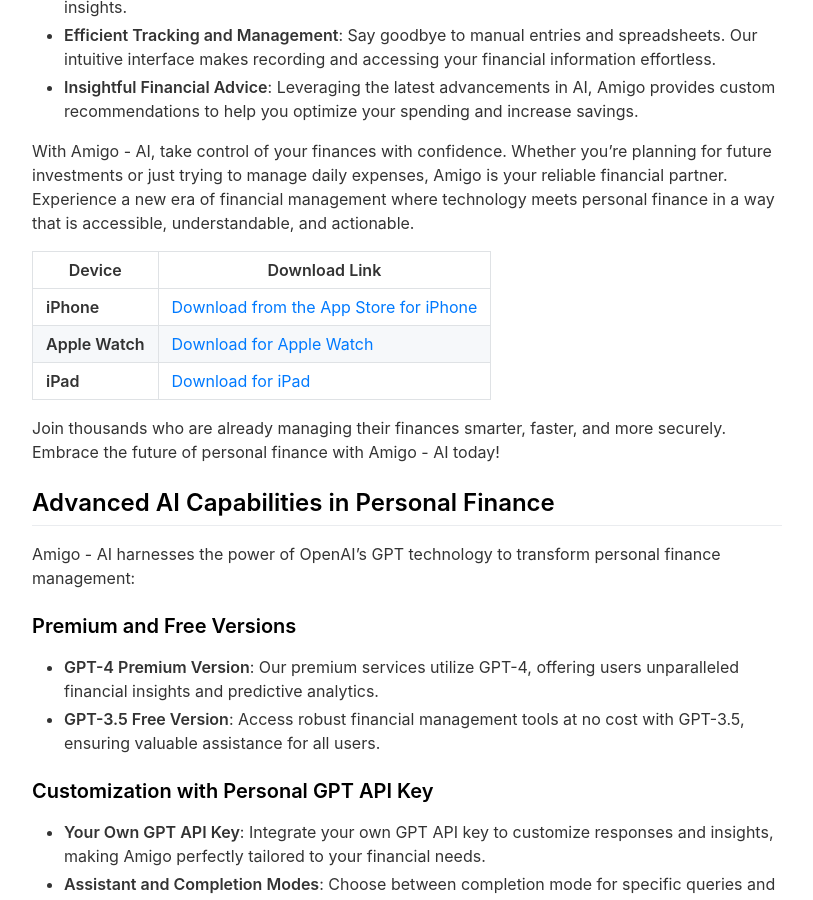
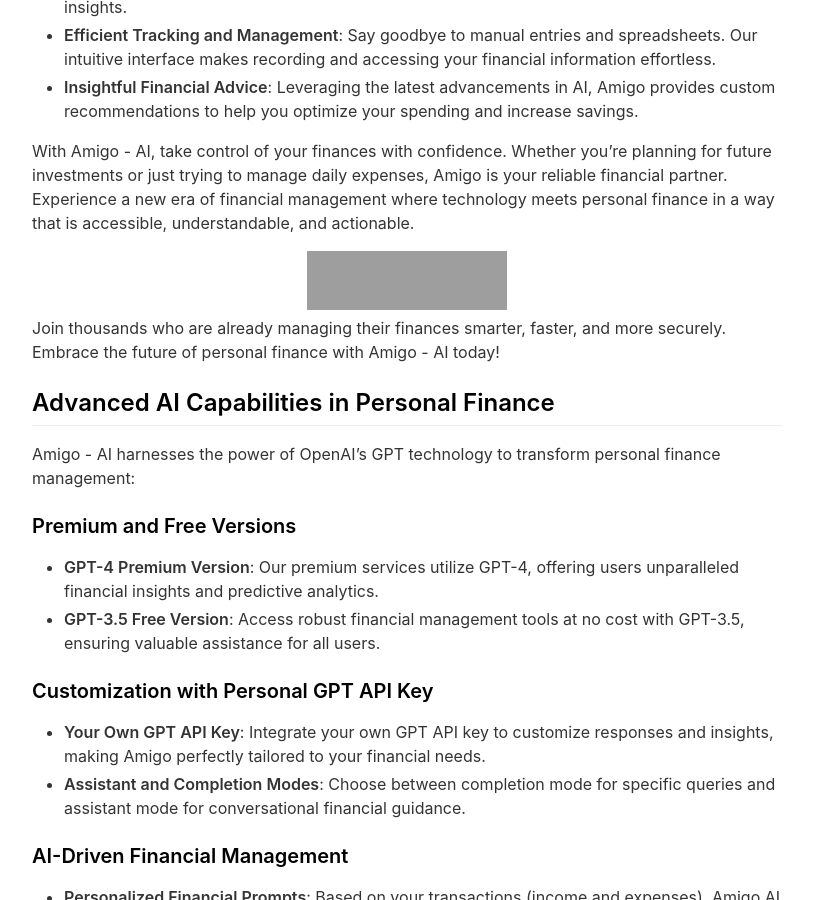
Before and after one commit to tirupati17/inoutexpensemanager, a Jekyll site: the page built from _pages/about.md, in a window 1280 px wide and 900 px high, scrolled down 466 px. Shown: the whole window, without its empty margins (233-1046 px from the left). Built offline with Jekyll 4.4.1, drawn with Linux system fonts in a browser that asks for light colours; nearby versions of some CDN libraries; some of the changed text lies outside the part shown; grey boxes are pictures that could not be loaded.

Commit message:
site update

```diff
--- a/_pages/about.md
+++ b/_pages/about.md
@@ -18,11 +18,17 @@
 With Amigo - AI, take control of your finances with confidence. Whether you're planning for future investments or just trying to manage daily expenses, Amigo is your reliable financial partner. Experience a new era of financial management where technology meets personal finance in a way that is accessible, understandable, and actionable.
 
 
-| Device           | Download Link                                                                                      |
+<div style="text-align:center;">
+<a href="https://apps.apple.com/in/app/inout-expense-manager/id6450652473">
+<img src="https://upload.wikimedia.org/wikipedia/commons/thumb/3/3c/Download_on_the_App_Store_Badge.svg/1200px-Download_on_the_App_Store_Badge.svg.png" width="200" height="59">
+</a>
+</div>
+
+<!-- | Device           | Download Link                                                                                      |
 |------------------|----------------------------------------------------------------------------------------------------|
 | **iPhone**       | [Download from the App Store for iPhone](https://apps.apple.com/mu/app/amigo-ai/id6450652473?platform=iphone) |
 | **Apple Watch**  | [Download for Apple Watch](https://apps.apple.com/mu/app/amigo-ai/id6450652473?platform=appleWatch)            |
-| **iPad**         | [Download for iPad](https://apps.apple.com/mu/app/amigo-ai/id6450652473?platform=ipad)                        |
+| **iPad**         | [Download for iPad](https://apps.apple.com/mu/app/amigo-ai/id6450652473?platform=ipad)                        | -->
 
 
 Join thousands who are already managing their finances smarter, faster, and more securely. Embrace the future of personal finance with Amigo - AI today!
@@ -154,7 +160,11 @@
 
 Ready to take control of your finances with ease and precision? Download Amigo - AI today and start your journey towards financial clarity and freedom.
 
-[Download Amigo - AI from the App Store](https://apps.apple.com/in/app/amigo-ai/id6450652473)
+<div style="text-align:center;">
+<a href="https://apps.apple.com/in/app/inout-expense-manager/id6450652473">
+<img src="https://upload.wikimedia.org/wikipedia/commons/thumb/3/3c/Download_on_the_App_Store_Badge.svg/1200px-Download_on_the_App_Store_Badge.svg.png" width="200" height="59">
+</a>
+</div>
 
 ### Follow Us
 
@@ -182,9 +192,3 @@
 I believe that the best solutions come from real-life problems. This app is not just something I made - it's something I use every day, and I hope it will help you as much as it helps me.
 
 Are you ready to make managing your money easier? Let's get started! -->
-
-<div style="text-align:center;">
-<a href="https://apps.apple.com/in/app/inout-expense-manager/id6450652473">
-<img src="https://upload.wikimedia.org/wikipedia/commons/thumb/3/3c/Download_on_the_App_Store_Badge.svg/1200px-Download_on_the_App_Store_Badge.svg.png" width="200" height="59">
-</a>
-</div>
```
